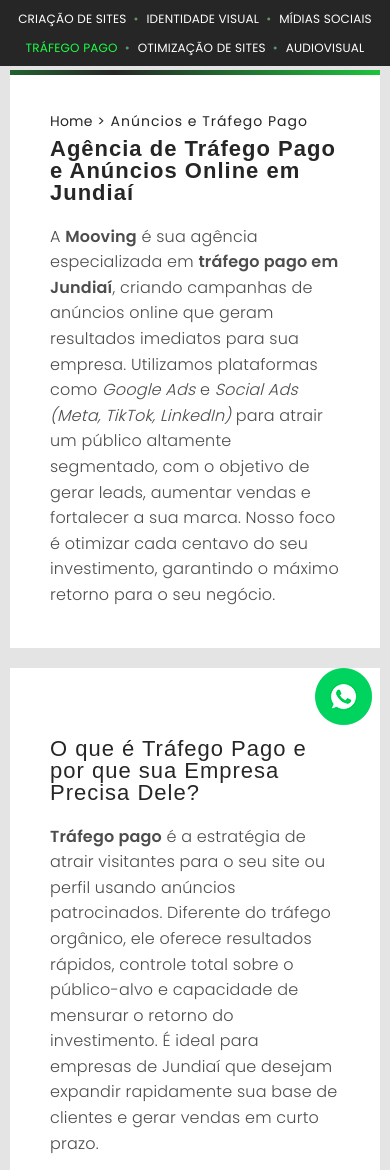
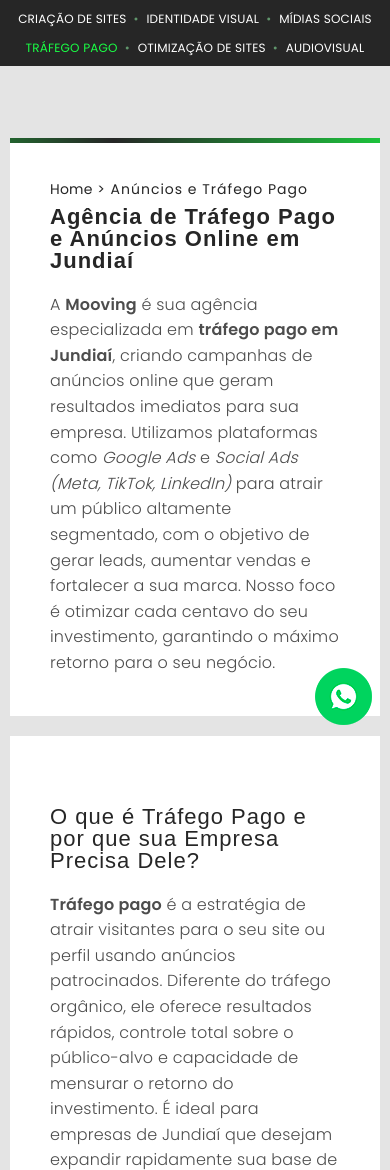
Before and after one commit to ThiagoHenrique89/Site-Mooving, a PHP site: page /anuncios-trafego-pago in a window 390 px wide. Shown: the part 81-1251 px from the top of the page. Run offline with PHP 8.4, Linux system fonts and the light colour scheme; some web fonts are replaced.

Commit message:
att page

```diff
--- a/assets/style.css
+++ b/assets/style.css
@@ -710,5 +710,8 @@ footer .container {
 .area-cta-bloco {
     row-gap: 35px;
 }
+.secao-intro {
+    padding-top: 138px;
+}
 
   }
```
